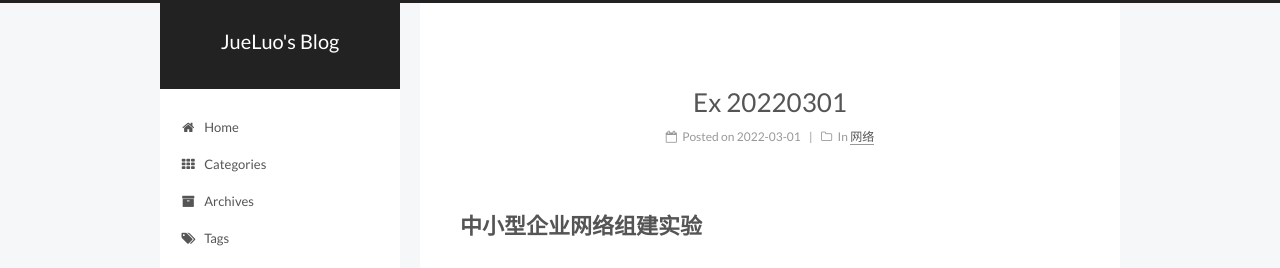
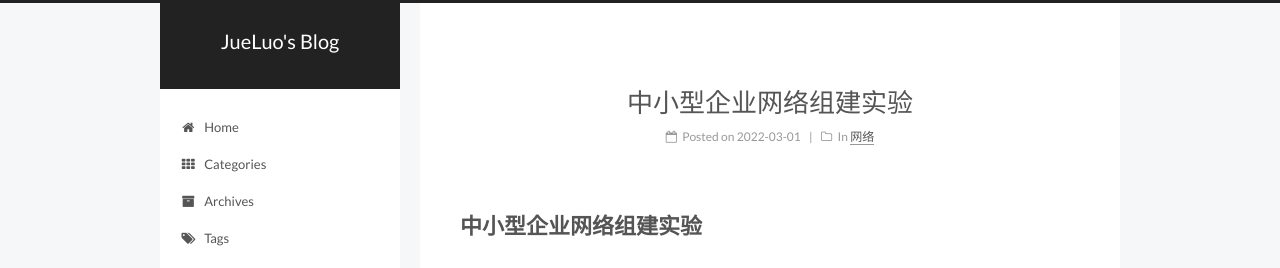
Before and after one commit to JueLuo99/jueluo99.github.io, a Jekyll site: the page built from _posts/2022-03-01-ex-20220301.md, in a window 1280 px wide. Shown: the top 268 px of the page. Built offline with Jekyll 4.4.1, drawn with Linux system fonts in a browser that asks for light colours; comment, search, counter and statistics services are not loaded.

Commit message:
2022-03-01-ex-20220301.md

````diff
--- a/_posts/2022-03-01-ex-20220301.md
+++ b/_posts/2022-03-01-ex-20220301.md
@@ -1,11 +1,10 @@
 ---
 layout: post
-title:
+title: 中小型企业网络组建实验
 date: 2022-03-01 10:37
 category: 网络
 author: jueluo99@gmail.com
 tags: [huawei, network, switch, router, acl, vlan]
-summary:
 ---
 
 # 中小型企业网络组建实验
@@ -156,8 +155,9 @@ summary:
 [L3S-Vlanif60]quit
 ```
 
+验证，各部门间不可相互访问
+
 至此，**需求 1** 已经实现，下面继续完成其余部分的网络配置
-
 
 ### 需求 2：所有部门能够访问 OA 系统
 
@@ -200,6 +200,8 @@ summary:
 ```
 
 为 OA 系统服务器配置上 IP，测试，可实现**需求 2**
+
+![](/assets/2022/902.png)
 
 ### 需求 3：开发平台只有技术部能访问
 
````
Also changed, not shown: assets/2022/902.png (added).
